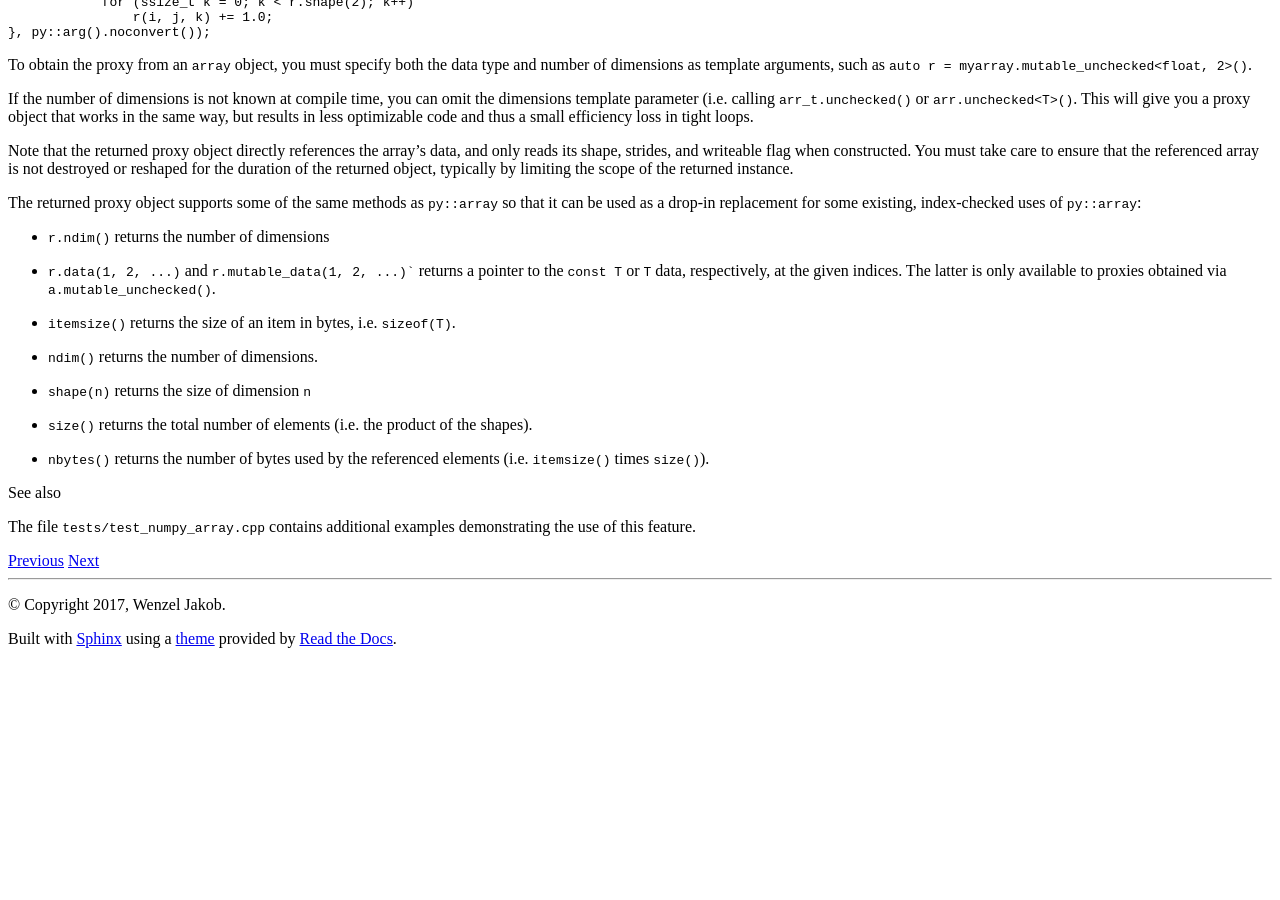
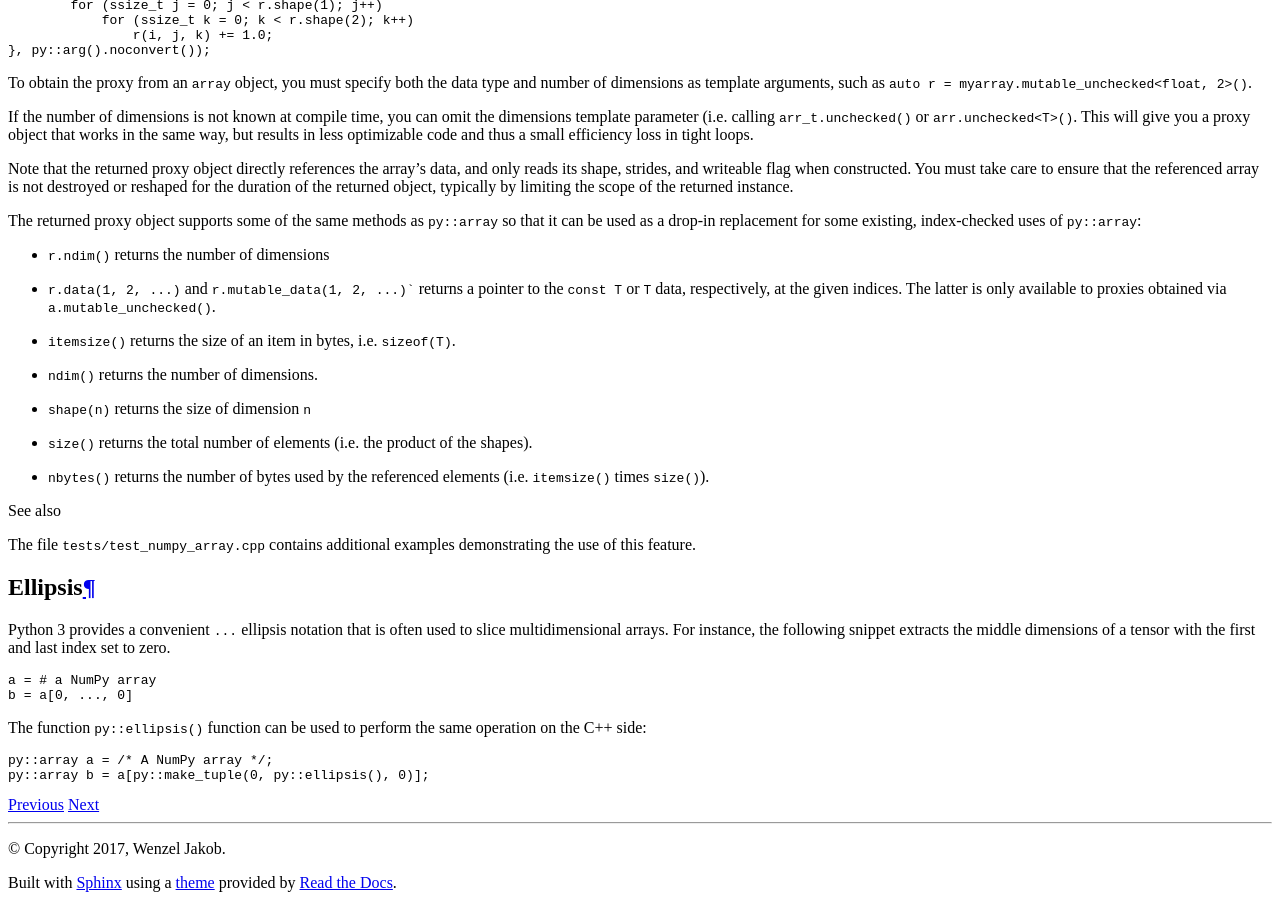
Before and after one commit to pybind/pybind11, a Sphinx documentation site: the page built from docs/advanced/pycpp/numpy.rst, in a window 1280 px wide and 900 px high, scrolled down 4803 px. Built offline with Sphinx 7.4.7 and the Read the Docs theme 2.0.0, drawn with Linux system fonts in a browser that asks for light colours; before the commit the page ends 5459 px from its top, so only the background shows below that.

Commit message:
added py::ellipsis() method for slicing of multidimensional NumPy arrays
This PR adds a new py::ellipsis() method which can be used in
conjunction with NumPy's generalized slicing support. For instance,
the following is now valid (where "a" is a NumPy array):

py::array b = a[py::make_tuple(0, py::ellipsis(), 0)];

```diff
--- a/docs/advanced/pycpp/numpy.rst
+++ b/docs/advanced/pycpp/numpy.rst
@@ -364,3 +364,23 @@ uses of ``py::array``:
 
     The file :file:`tests/test_numpy_array.cpp` contains additional examples
     demonstrating the use of this feature.
+
+Ellipsis
+========
+
+Python 3 provides a convenient ``...`` ellipsis notation that is often used to
+slice multidimensional arrays. For instance, the following snippet extracts the
+middle dimensions of a tensor with the first and last index set to zero.
+
+.. code-block:: python
+
+   a = # a NumPy array
+   b = a[0, ..., 0]
+
+The function ``py::ellipsis()`` function can be used to perform the same
+operation on the C++ side:
+
+.. code-block:: cpp
+
+   py::array a = /* A NumPy array */;
+   py::array b = a[py::make_tuple(0, py::ellipsis(), 0)];
```
Also changed, not shown: 3 other files.
